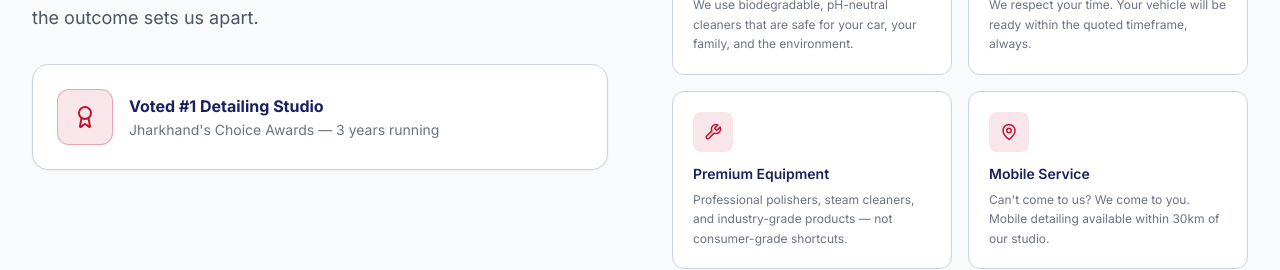
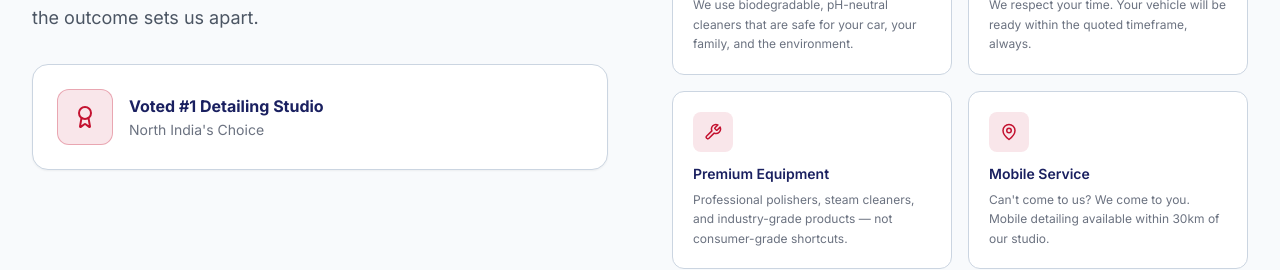
Before and after one commit to unbeatablerajiv/wowdetailing, a React (Vite) app in the folder client/: page / in a window 1280 px wide. Shown: the part 2180-2450 px from the top of the page. Built offline with nearby package versions, Linux system fonts and the light colour scheme; no server answers.

Commit message:
Update awards tagline

```diff
--- a/client/src/components/WhyUs.jsx
+++ b/client/src/components/WhyUs.jsx
@@ -58,7 +58,7 @@ export default function WhyUs() {
                 </div>
                 <div>
                   <div className="text-navy-800 font-bold">Voted #1 Detailing Studio</div>
-                  <div className="text-gray-500 text-sm mt-0.5">Jharkhand's Choice Awards — 3 years running</div>
+                  <div className="text-gray-500 text-sm mt-0.5">North India's Choice</div>
                 </div>
               </div>
             </div>
```
